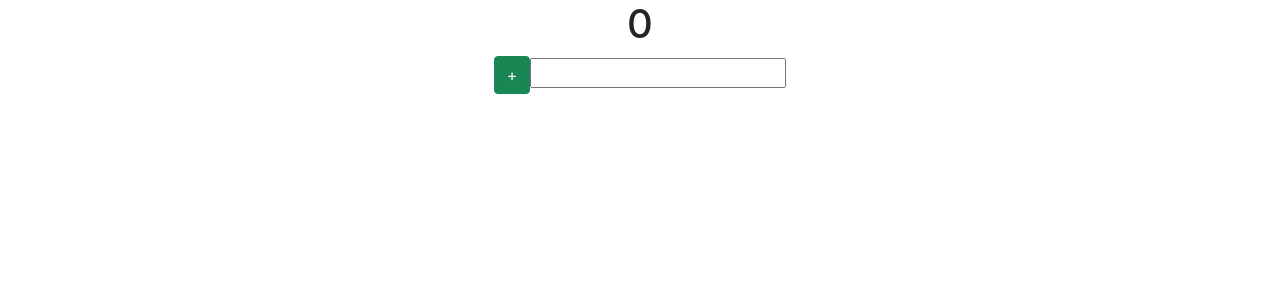
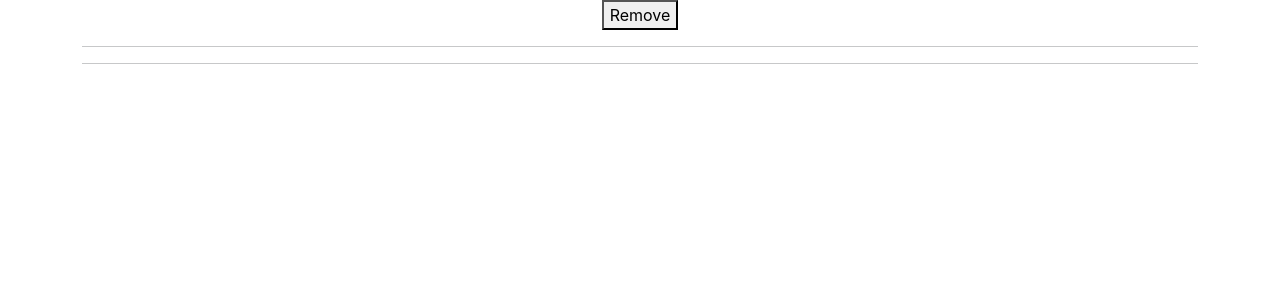
Before and after one commit to Heir1/reacthooks, a React (Create React App) app: page / in a window 1280 px wide. Shown: the top 300 px of the page. Built offline with nearby package versions, Linux system fonts and the light colour scheme.

Commit message:
useEffect comment faire du nettoyage

```diff
--- a/src/App.js
+++ b/src/App.js
@@ -1,9 +1,10 @@
 import FunctionCount from "./Components/FunctionCount";
+import Container from "./Components/Container";
 
 function App() {
   return (
     <div className="container">
-      <FunctionCount/>
+      <Container/>
     </div>
   );
 }
--- /dev/null
+++ b/src/Components/ClassDisplayKey.js
@@ -0,0 +1,41 @@
+import React, { Component } from 'react'
+
+class ClassDisplayKey extends Component {
+    constructor(props) {
+        super(props)
+
+        this.state = {
+             keycode : null
+        }
+    }
+
+    handleKeyCode = (e) => {
+        this.setState({
+            keycode : e.code
+        })
+    }
+
+    componentDidMount() {
+        document.addEventListener("keyup", this.handleKeyCode);
+    }
+
+    componentWillUnmount() {
+        console.log("addEventListener arreté");
+        document.removeEventListener("keyup", this.handleKeyCode);
+    }
+
+
+
+    render() {
+        const {keycode} = this.state
+        return (
+            <div>
+                <hr/>
+                    <h1> {keycode}</h1>
+                <hr/>
+            </div>
+        )
+    }
+}
+
+export default ClassDisplayKey
--- /dev/null
+++ b/src/Components/Container.js
@@ -0,0 +1,18 @@
+import React, {useState} from 'react'
+import FunctionDisplayKey from './FunctionDisplayKey'
+// import ClassDisplayKey from './ClassDisplayKey'
+
+function Container() {
+    const [show, setShow] = useState(true)
+
+    return (
+        <div align="center">
+            <button onClick={() => setShow(!show)}>{show ? "Remove" : "Display"}</button>
+            {
+                show && <FunctionDisplayKey/>
+            }
+        </div>
+    )
+}
+
+export default Container
--- /dev/null
+++ b/src/Components/FunctionDisplayKey.js
@@ -0,0 +1,30 @@
+import React, {useState, useEffect} from 'react'
+
+function FunctionDisplayKey() {
+
+    const [keyCode, setKeyCode] = useState('');
+
+    const handlekeyCode = e => {
+        setKeyCode(e.code);
+        console.log("addEventListener activé");
+    }
+
+    useEffect(() => {
+        document.addEventListener("keyup", handlekeyCode);
+
+        return () => {
+            console.log("addEventListener retiré");
+            document.removeEventListener("keyup", handlekeyCode);
+        }
+    }, []);
+
+    return (
+        <div>
+            <hr/>
+                <h1> {keyCode}</h1>
+            <hr/>
+        </div>
+    )
+}
+
+export default FunctionDisplayKey
```
